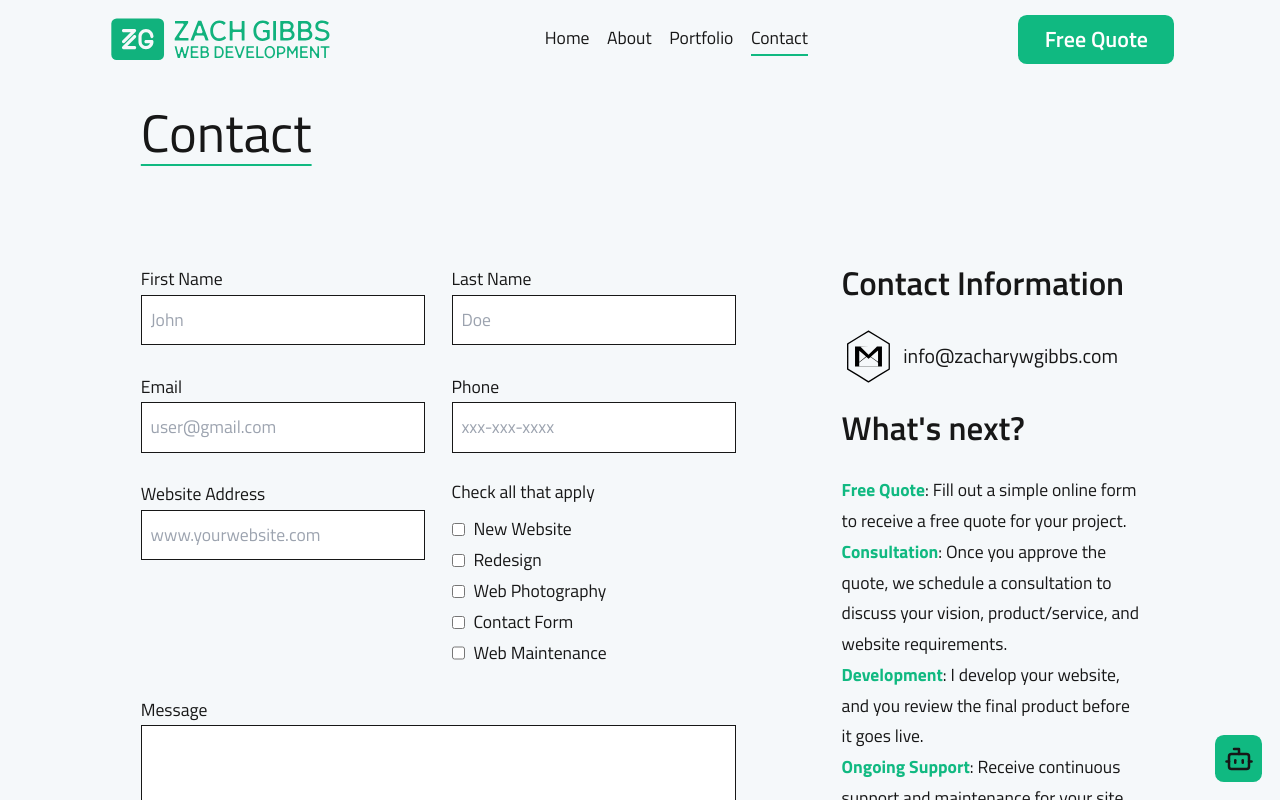
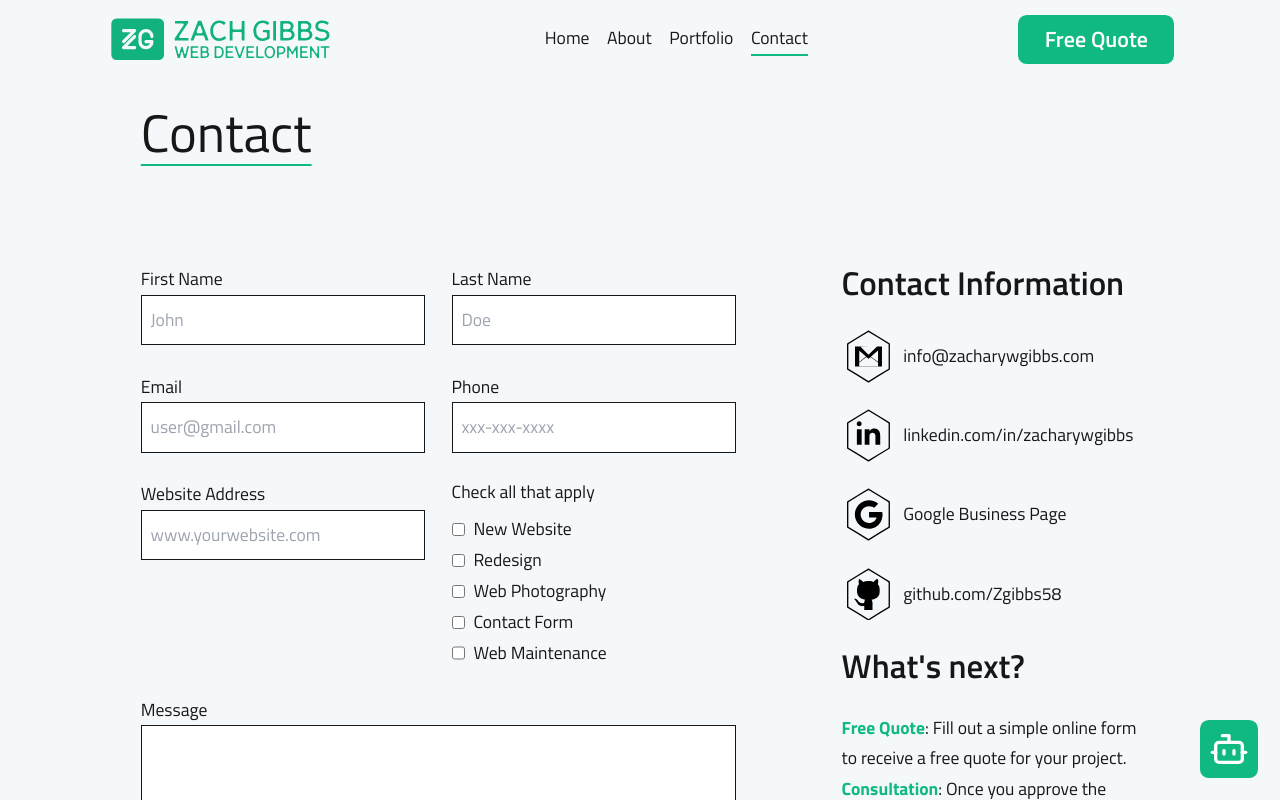
Before and after one commit to Zgibbs58/zach-web-dev-nextjs, a Next.js app: page /contact in a window 1280 px wide. Shown: the top 800 px of the page. Built offline with nearby package versions, Linux system fonts and the light colour scheme.

Commit message:
added more contact information and edited the chatbot button.

```diff
--- a/src/app/components/AIChatButton.tsx
+++ b/src/app/components/AIChatButton.tsx
@@ -8,10 +8,10 @@ export default function AIChatButton() {
   return (
     <>
       <button
-        className="bg-emerald-500 rounded-lg p-1 md:p-2 hover:bg-emerald-600 ease-in-out duration-200 fixed bottom-4 right-4 z-50"
+        className="fixed bottom-5 right-5 z-50 rounded-lg bg-emerald-500 p-2 duration-200 ease-in-out hover:bg-emerald-600"
         onClick={() => setChatBoxOpen(true)}
       >
-        <Bot size={30} />
+        <Bot color="#ffffff" size={40} />
       </button>
       <AIChatBox open={chatBoxOpen} onClose={() => setChatBoxOpen(false)} />
     </>
--- a/src/app/components/ContactInfo.tsx
+++ b/src/app/components/ContactInfo.tsx
@@ -6,8 +6,10 @@ import { useEffect } from "react";
 export default function ContactInfo() {
   useEffect(() => {
     // JavaScript to obfuscate email and phone number
-    const email = "&#105;&#110;&#102;&#111;&#64;&#122;&#97;&#99;&#104;&#97;&#114;&#121;&#119;&#103;&#105;&#98;&#98;&#115;&#46;&#99;&#111;&#109;";
-    const phone = "&#54;&#49;&#53;&#45;&#53;&#50;&#50;&#45;&#55;&#50;&#53;&#53;";
+    const email =
+      "&#105;&#110;&#102;&#111;&#64;&#122;&#97;&#99;&#104;&#97;&#114;&#121;&#119;&#103;&#105;&#98;&#98;&#115;&#46;&#99;&#111;&#109;";
+    const phone =
+      "&#54;&#49;&#53;&#45;&#53;&#50;&#50;&#45;&#55;&#50;&#53;&#53;";
 
     const emailElement = document.getElementById("contact-email");
     const phoneElement = document.getElementById("contact-phone");
@@ -26,20 +28,96 @@ export default function ContactInfo() {
       <div className="flex flex-row items-center gap-2">
         <svg
           enableBackground="new 0 0 512 512"
-          id="Layer_1"
           version="1.1"
           viewBox="0 0 512 512"
           xmlSpace="preserve"
           xmlns="http://www.w3.org/2000/svg"
           xmlnsXlink="http://www.w3.org/1999/xlink"
-          className="svgIcon w-12 h-12"
+          className="svgIcon h-12 w-12"
         >
           <g>
             <path d="M48.8,257.1c0-40.3,0.1-80.7-0.1-121c0-3.8,1.2-5.9,4.4-7.9c66-40.1,132-80.2,197.9-120.5c4.3-2.6,7.2-2.6,11.5,0   c66,40.4,132.2,80.6,198.3,120.8c3,1.8,3.9,3.8,3.9,7.1c-0.1,81.2-0.1,162.3,0,243.5c0,3.5-1.2,5.3-4.1,7   c-66.9,40.6-133.7,81.3-200.5,122.1c-2.7,1.6-4.5,1.6-7.1-0.1c-66.9-40.8-133.9-81.6-200.9-122.3c-2.9-1.8-3.5-3.8-3.5-6.8   C48.9,338.4,48.8,297.7,48.8,257.1z M61.8,257.3c0,37.8,0.1,75.7-0.1,113.5c0,3.9,1,6.2,4.5,8.3c62.1,37.6,124.1,75.4,186,113.2   c3.5,2.1,5.8,2,9.3-0.1c62.1-37.9,124.2-75.8,186.4-113.5c2.9-1.8,4-3.7,4-7.1c-0.1-76.2-0.1-152.3,0-228.5c0-3.7-1.2-5.6-4.3-7.4   C385.3,97.9,323,60,260.8,22c-3-1.8-5.1-1.7-8,0.1C190.5,60,128.3,98,65.9,135.8c-3.1,1.9-4.2,3.9-4.2,7.5   C61.9,181.3,61.8,219.3,61.8,257.3z" />
             <path d="M126.3,354.5c0-65.2,0-130,0-195c87.1,0,174,0,261.2,0c0,65,0,129.9,0,195C300.4,354.5,213.6,354.5,126.3,354.5z    M237,261.4c-0.6,0.2-0.8,0.2-0.9,0.3c-22.6,18.1-45.2,36.2-67.8,54.4c-0.7,0.6-1.5,1.5-1.5,2.3c-0.1,11.3-0.1,22.5-0.1,34   c61.4,0,122.1,0,183.3,0c0-8.6-0.6-17,0.2-25.2c0.9-9.2-2.3-14.6-10.1-19.8c-20.6-13.6-40.4-28.1-60.5-42.5c-3-2.2-4.7-1.8-7.1,0.6   c-3.8,3.7-8.1,7-11.9,10.6c-2.3,2.2-3.9,2.1-6.3,0C248.6,271,242.7,266.2,237,261.4z M179.3,161.3c25.8,26.1,51.4,52.1,77.9,78.9   c26.9-26.1,53.6-52,80.3-77.9c-0.3-0.4-0.5-0.7-0.8-1.1C284.2,161.3,231.8,161.3,179.3,161.3z M280.1,258.9   c23.4,16.4,46.2,32.3,69.5,48.6c0-36.6,0-72.3,0-108.8C326.2,218.9,303.4,238.6,280.1,258.9z M232.5,257.5   c-22-18.7-43.4-36.9-65.4-55.6c0,36.3,0,71.5,0,107.8C189.2,292,210.6,274.9,232.5,257.5z" />
           </g>
         </svg>
-        <p id="contact-email" className="text-lg"></p>
+        <p id="contact-email" className="text-md"></p>
+      </div>
+      <div className="flex flex-row items-center gap-2">
+        <svg
+          enableBackground="new 0 0 512 512"
+          id="Layer_1"
+          version="1.1"
+          viewBox="0 0 512 512"
+          xmlSpace="preserve"
+          xmlns="http://www.w3.org/2000/svg"
+          className="svgIcon h-12 w-12"
+        >
+          <g>
+            <path d="M464.8,257.4c0,40.3-0.1,80.7,0.1,121c0,4.1-1.4,6.2-4.7,8.2C393.6,427,327,467.5,260.6,508.1c-2.9,1.8-4.8,1.6-7.6-0.1   C186.2,467.3,119.4,426.6,52.5,386c-2.8-1.7-3.7-3.5-3.7-6.7c0.1-81.3,0.1-162.7,0-244c0-3.3,1-5,3.8-6.7   C119.2,88.2,185.7,47.7,252.2,7c3.5-2.1,5.9-2,9.4,0.1c66.5,40.6,133,81.1,199.6,121.6c2.8,1.7,3.7,3.6,3.7,6.8   C464.8,176.1,464.8,216.8,464.8,257.4z M61.8,257.4c0,38,0.1,76-0.1,114c0,3.6,1.1,5.6,4.2,7.5c62.2,37.7,124.3,75.6,186.4,113.5   c3.2,2,5.5,2.1,8.8,0.1c61.8-37.8,123.6-75.4,185.6-113c3.7-2.2,5.2-4.5,5.2-9c-0.2-75.3-0.2-150.7,0-226c0-4.5-1.4-7.1-5.3-9.4   c-61.8-37.4-123.5-75-185.2-112.7c-3.4-2.1-5.8-2.2-9.3-0.1c-61.9,37.9-123.9,75.6-186,113.2c-3.2,2-4.5,3.9-4.5,7.8   C61.9,181.4,61.8,219.4,61.8,257.4z" />
+            <path d="M220.2,195.4c14.6,0,28.7,0,42.9,0c2.9,0,3.1,1.7,3.1,3.9c-0.1,4.6,0,9.2,0,14.9c2.7-3.3,4.7-5.8,6.8-8.2   c15.6-17,35.3-19.2,56.1-14.2c20.5,4.9,32.9,19.2,37.9,39.2c2.5,10.1,3.4,20.7,3.6,31.1c0.5,25.8,0.2,51.7,0.2,77.5   c0,2,0,3.9,0,6.2c-15.7,0-30.8,0-46.7,0c0-1.9,0-3.8,0-5.7c0-25.3,0-50.7,0-76c0-2.3,0-4.7-0.1-7c-1-16.8-11.5-26.9-28.4-27.3   c-15.9-0.4-27.6,10.1-29,26.2c-0.5,6.5-0.3,13-0.3,19.5c0,21.3,0,42.7,0,64c0,2,0,3.9,0,6.3c-15.5,0-30.6,0-46,0   C220.2,295.9,220.2,246,220.2,195.4z" />
+            <path d="M190.1,346c-15.2,0-30.1,0-45.6,0c-0.1-1.9-0.2-3.7-0.2-5.5c0-46.1,0.1-92.3-0.1-138.4c0-4.5,1.2-6,5.8-5.9   c12.1,0.3,24.3,0.2,36.5,0.1c2.8,0,4.3,0.5,4.2,3.8c-0.1,48-0.1,95.9-0.1,143.9C190.5,344.4,190.3,344.9,190.1,346z" />
+            <path d="M166.4,166.5c-13.9,0-23.6-9.7-23.6-23.5c0-13.8,10.1-23.7,24.1-23.7c13.7,0,23.4,9.8,23.6,23.7   C190.7,156.9,180.8,166.5,166.4,166.5z" />
+          </g>
+        </svg>
+        <a
+          href="https://linkedin.com/in/zacharywgibbs"
+          target="_blank"
+          rel="noreferrer"
+          aria-label="LinkedIn"
+          className="text-md"
+        >
+          linkedin.com/in/zacharywgibbs
+        </a>
+      </div>
+      <div className="flex flex-row items-center gap-2">
+        <svg
+          enableBackground="new 0 0 512 512"
+          id="Layer_1"
+          version="1.1"
+          viewBox="0 0 512 512"
+          xmlSpace="preserve"
+          xmlns="http://www.w3.org/2000/svg"
+          className="svgIcon h-12 w-12"
+        >
+          <g>
+            <path d="M48.8,257.3c0-40.3,0-80.7-0.1-121c0-3.7,0.9-5.9,4.3-8C119.2,88.2,185.3,47.9,251.4,7.5c3.8-2.3,6.6-2.7,10.7-0.2   c66.3,40.6,132.7,81,199.2,121.3c2.9,1.7,3.6,3.6,3.6,6.8c-0.1,81.3-0.1,162.7,0,244c0,3-0.8,4.8-3.5,6.4   c-67.2,40.8-134.3,81.6-201.4,122.6c-2.6,1.6-4.3,1.3-6.7-0.2C186.3,467.4,119.2,426.5,52,385.7c-2.8-1.7-3.2-3.6-3.2-6.5   C48.9,338.6,48.8,297.9,48.8,257.3z M61.8,257.4c0,38,0.1,76-0.1,114c0,3.6,1,5.6,4.1,7.5c62.2,37.7,124.4,75.5,186.4,113.5   c3.5,2.2,5.9,1.9,9.3-0.2c62.1-37.9,124.2-75.8,186.4-113.5c3.3-2,3.9-4.3,3.9-7.7c-0.1-75.3-0.1-150.7,0.1-226   c0-4.9-1.4-7.6-5.6-10.2C384.6,97.5,323.1,60,261.6,22.4c-3.4-2.1-5.8-2.3-9.3-0.1c-61.9,37.9-123.9,75.6-186,113.2   c-3.5,2.1-4.5,4.4-4.5,8.3C61.9,181.7,61.8,219.5,61.8,257.4z" />
+            <path d="M335.2,285.1c-24.5,0-48.4,0-72.8,0c0-17.7,0-35,0-52.8c42.3,0,84.7,0,127.3,0c4.1,14.6,4.1,29.5,2.2,44.4   c-5.5,43.5-25.2,78.3-64,100.4c-72.5,41.4-167.9,5.1-195.2-74c-24.6-71.3,10.1-147.1,79.8-174.2c47.2-18.4,104.2-8.2,139,24.6   c-13.2,13-26.4,26-39.8,39.1c-5.4-3-11.6-7.2-18.4-10.1c-52.2-22.9-112,16-112.4,73c-0.4,54.6,49.2,93.4,102.6,80.4   c22.4-5.5,39.4-17.3,48.5-39.1c1-2.4,1.8-5,2.5-7.6C334.9,288,334.9,286.9,335.2,285.1z" />
+          </g>
+        </svg>
+        <a
+          href="https://g.page/r/CTYVlseM2rC8EAI"
+          target="_blank"
+          rel="noreferrer"
+          aria-label="Link to Google Business Page"
+          className="text-md"
+        >
+          Google Business Page
+        </a>
+      </div>
+      <div className="flex flex-row items-center gap-2">
+        <svg
+          enableBackground="new 0 0 512 512"
+          id="Layer_1"
+          version="1.1"
+          viewBox="0 0 512 512"
+          xmlSpace="preserve"
+          xmlns="http://www.w3.org/2000/svg"
+          className="svgIcon h-12 w-12 duration-150 ease-in-out hover:scale-90"
+        >
+          <g>
+            <path d="M48.8,257.1c0-40.3,0.1-80.7-0.1-121c0-3.8,1.2-5.9,4.5-7.9c66-40.1,132-80.2,197.9-120.5c4.3-2.7,7.2-2.6,11.5,0.1   c66,40.4,132.2,80.6,198.3,120.8c3,1.8,3.9,3.8,3.9,7.2c-0.1,81.2-0.1,162.3,0,243.5c0,3.5-1.2,5.3-4.1,7   c-66.9,40.6-133.7,81.3-200.5,122.1c-2.7,1.6-4.5,1.5-7.1-0.1c-66.9-40.8-133.9-81.6-200.9-122.3c-2.9-1.8-3.5-3.8-3.5-6.9   C48.9,338.4,48.8,297.7,48.8,257.1z M451.8,257.3c0-37.5-0.1-75,0.1-112.5c0-4.8-1.4-7.3-5.5-9.8C384.7,97.5,323,60,261.3,22.3   c-3.2-2-5.5-2.1-8.9-0.1C190.4,60.2,128.2,98,66,135.7c-3.4,2-4.3,4.2-4.3,7.9c0.1,75.8,0.1,151.7,0,227.5c0,3.8,1.1,5.9,4.4,7.9   c61.9,37.6,123.8,75.2,185.5,113c4,2.5,6.8,2.1,10.6-0.2c61.5-37.6,123.1-75.1,184.7-112.5c3.6-2.2,5-4.3,5-8.6   C451.8,332.9,451.8,295.1,451.8,257.3z" />
+            <path d="M286.7,307.2c8,12.7,9.7,26,9.4,39.9c-0.3,18.2-0.1,36.3-0.1,54.5c0,1.8,0,3.6,0,5.9c-1.8,0.2-3.2,0.4-4.7,0.4   c-23.5,0-47-0.1-70.5,0.1c-3.9,0-5.2-1.1-5.1-5.1c0.2-11.5,0.1-22.9,0.1-34.9c-3.8,0.5-7.1,0.9-10.3,1.3   c-28.6,3.4-48.9-8.3-61.5-34c-4.5-9.2-11-17.4-17-25.8c-1.8-2.6-5.2-4-7.7-6.2c-1.1-1-1.6-2.7-2.3-4.1c1.5-0.6,2.9-1.7,4.4-1.8   c14-0.9,24.1,5.7,32.1,16.6c4.7,6.4,9.3,13.2,15.3,18.1c13,10.7,28.2,11.6,43.9,6.6c1.2-0.4,2.8-2.1,2.9-3.3   c0.9-9.9,2.8-19.4,8.6-26.8c-11.3-3.5-22.7-5.9-33.3-10.5c-30-13-44.8-36.6-45.5-69c-0.4-15.7,0.2-31.3,4.5-46.6   c2.5-8.8,6.4-16.7,13-23.3c1.2-1.2,1.5-4.3,0.9-6c-4.7-13.8-4.1-27.5-0.3-41.3c1.3-4.8,3.6-5.4,7.9-4c12.3,4,21.1,12.3,29,22   c1.6,1.9,3,3.9,4.8,6.2c15.7-9.1,33-9.3,50.4-9.3c17.2,0,34.4,0,50,9.1c4.6-5.2,9-10.5,13.9-15.5c5.8-5.9,12.7-10.1,20.7-12.7   c4-1.3,6.3-0.9,7.8,3.7c4.4,13.8,5.2,27.5-0.3,41.1c-1.3,3.3-0.8,5.2,1.7,7.8c7.4,7.6,11.9,17,13.5,27.4c3,19.5,4.9,39,1,58.6   c-4.2,21.1-16.2,36.6-34.5,47.3C316.7,301.4,302.6,305.8,286.7,307.2z" />
+          </g>
+        </svg>
+        <a
+          href="https://github.com/Zgibbs58"
+          target="_blank"
+          rel="noreferrer"
+          aria-label="Link to Zach Gibbs' Github"
+          className="text-md"
+        >
+          github.com/Zgibbs58
+        </a>
       </div>
       {/* <div className="flex flex-row items-center gap-2">
         <svg
```
